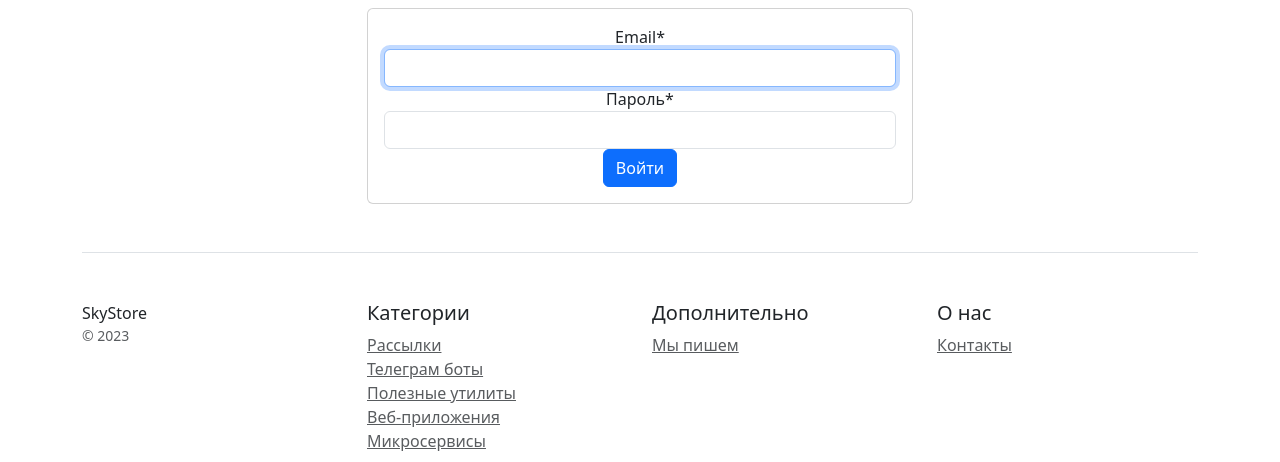
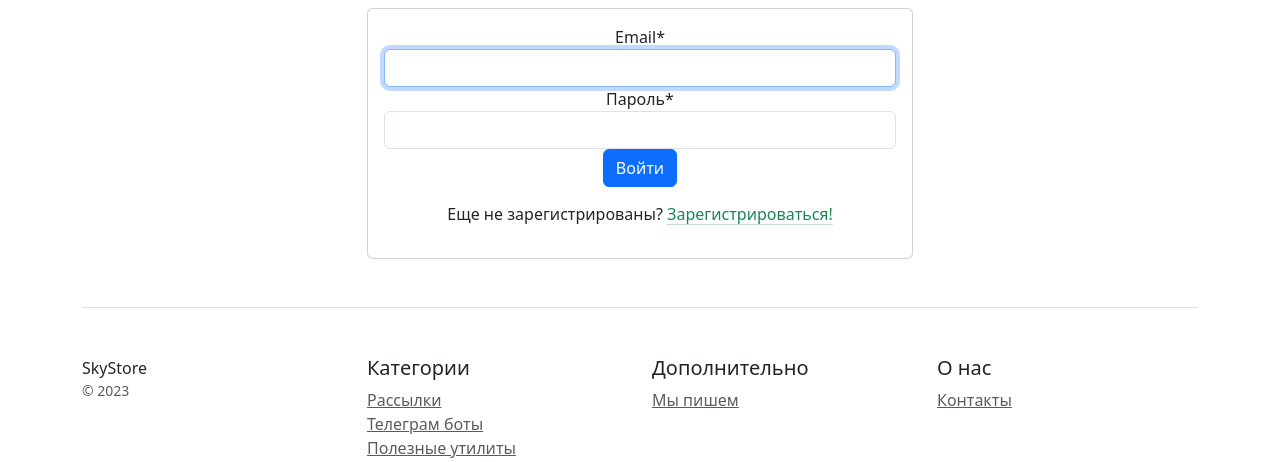
Before and after one commit to julyashap/marketplace_django, a Django app: page /users/login/ in a window 1280 px wide. Shown: the part 276-738 px from the top of the page. Run offline with Django 4.2, Linux system fonts and the light colour scheme; some libraries are stand-ins or nearby versions.

Commit message:
Update login.html

```diff
--- a/users/templates/users/login.html
+++ b/users/templates/users/login.html
@@ -11,16 +11,15 @@
 
                         {{ form|crispy }}
 
-                        {% if user.is_authenticated %}
-                        <button type="submit" class="btn btn-primary">
-                            Сохранить
-                        </button>
-                        {% else %}
                         <button type="submit" class="btn btn-primary">
                             Войти
                         </button>
-                        {% endif %}
                     </form>
+                    <p style="margin-top: 15px">Еще не зарегистрированы?
+                        <a href="{% url 'users:registration' %}"
+                           class="link-success link-offset-2 link-underline-opacity-25
+                           link-underline-opacity-100-hover">Зарегистрироваться!</a>
+                    </p>
                 </div>
             </div>
         </div>
```
